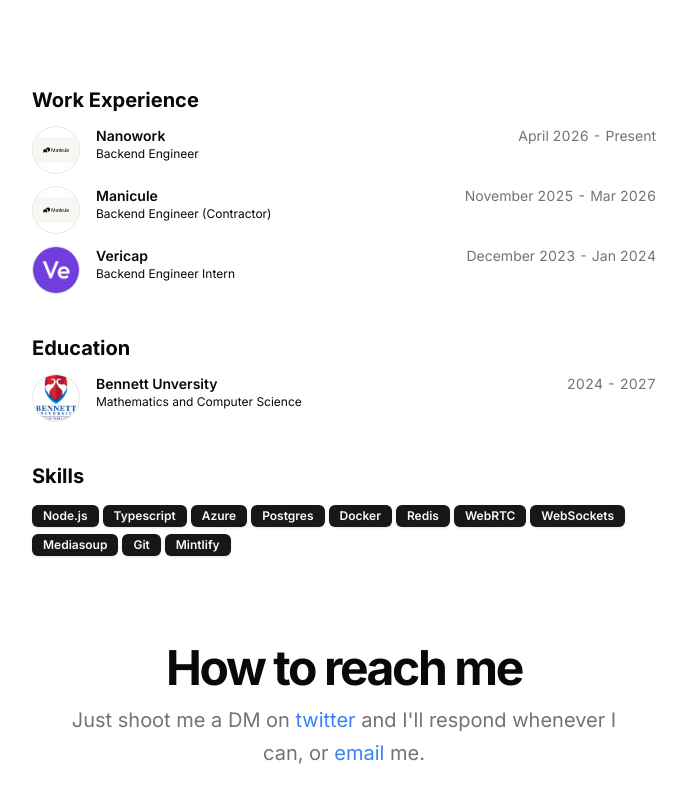
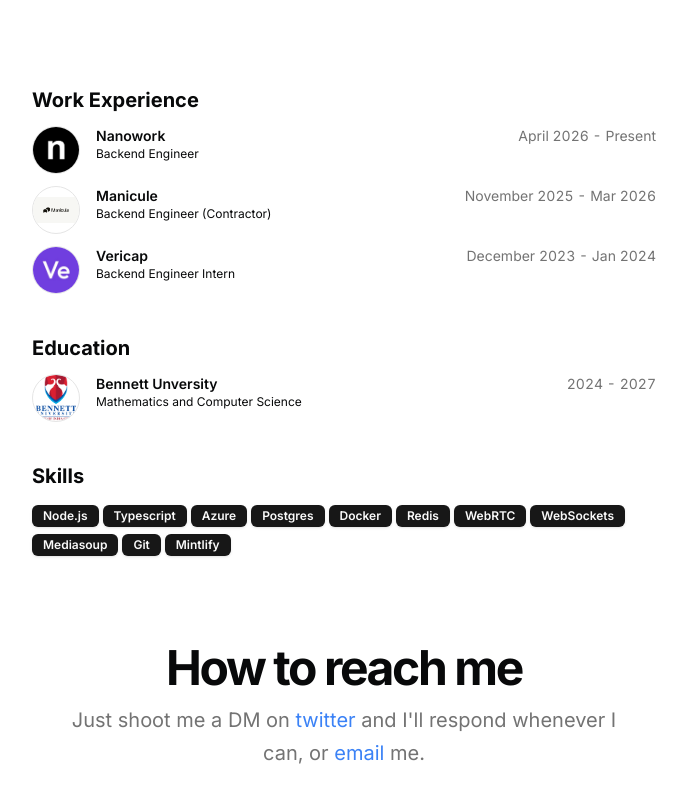
Before and after one commit to sarthaksharma27/portfolio, a Next.js app: page / in a window 1280 px wide. Shown: the part 1356-2155 px from the top of the page, without its empty margins (296-983 px from the left). Built offline with nearby package versions, Linux system fonts and the light colour scheme.

Commit message:
Update logo URL for Nanowork position

```diff
--- a/src/data/resume.tsx
+++ b/src/data/resume.tsx
@@ -90,7 +90,7 @@
       badges: [],
       location: "Remote, India",
       title: "Backend Engineer",
-      logoUrl: "/manicule.png",
+      logoUrl: "/nanowork.png",
       start: "April 2026",
       end: "Present",
       description:
```
